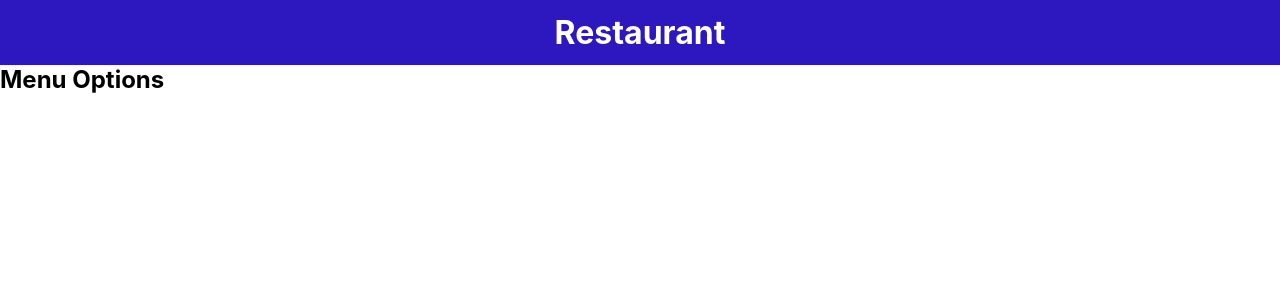
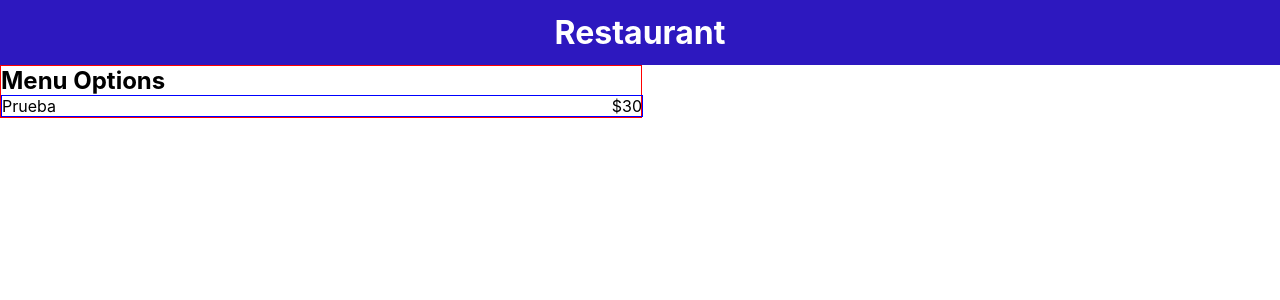
Before and after one commit to yabuJunn/labOrdenesRestaurante, a React (Vite) app: page / in a window 1280 px wide. Shown: the top 300 px of the page. Built offline with nearby package versions, Linux system fonts and the light colour scheme.

Commit message:
Created MenuItem component

```diff
--- a/src/Components/Menu/Menu.css
+++ b/src/Components/Menu/Menu.css
@@ -1,3 +1,20 @@
 #MenuContainer {
     border: 1px solid red;
+
+    width: 50%;
+
+    display: flex;
+    flex-direction: column;
+
 }
+
+#MenuItemsContainer {
+    width: 100%;
+
+    display: flex;
+    flex-direction: column;
+}
+
+#MenuContainer h1, h2, p {
+    text-align: left;
+}
--- a/src/Components/Menu/Menu.tsx
+++ b/src/Components/Menu/Menu.tsx
@@ -1,7 +1,14 @@
+import './Menu.css'
+
+import { MenuItem } from '../MenuItem/MenuItem'
+
 export const Menu = () => {
     return <>
         <div id="MenuContainer">
             <h2>Menu Options</h2>
+            <div id='MenuItemsContainer'>
+                <MenuItem itemName={'Prueba'} itemPrice={'30'}></MenuItem>
+            </div>
         </div>
     </>
 }
--- /dev/null
+++ b/src/Components/MenuItem/MenuItem.css
@@ -0,0 +1,10 @@
+.MenuItemContainer {
+    width: 100%;
+
+    display: flex;
+    flex-direction: row;
+
+    justify-content: space-between;
+
+    border: 1px solid blue;
+}
--- /dev/null
+++ b/src/Components/MenuItem/MenuItem.tsx
@@ -0,0 +1,16 @@
+import './MenuItem.css'
+
+interface MenuItemProps {
+    itemName: string,
+    itemPrice: string
+}
+
+export const MenuItem = ({ itemName, itemPrice
+}: MenuItemProps) => {
+    return <>
+        <div className="MenuItemContainer">
+            <p>{itemName}</p>
+            <p>${itemPrice}</p>
+        </div>
+    </>
+}
```
